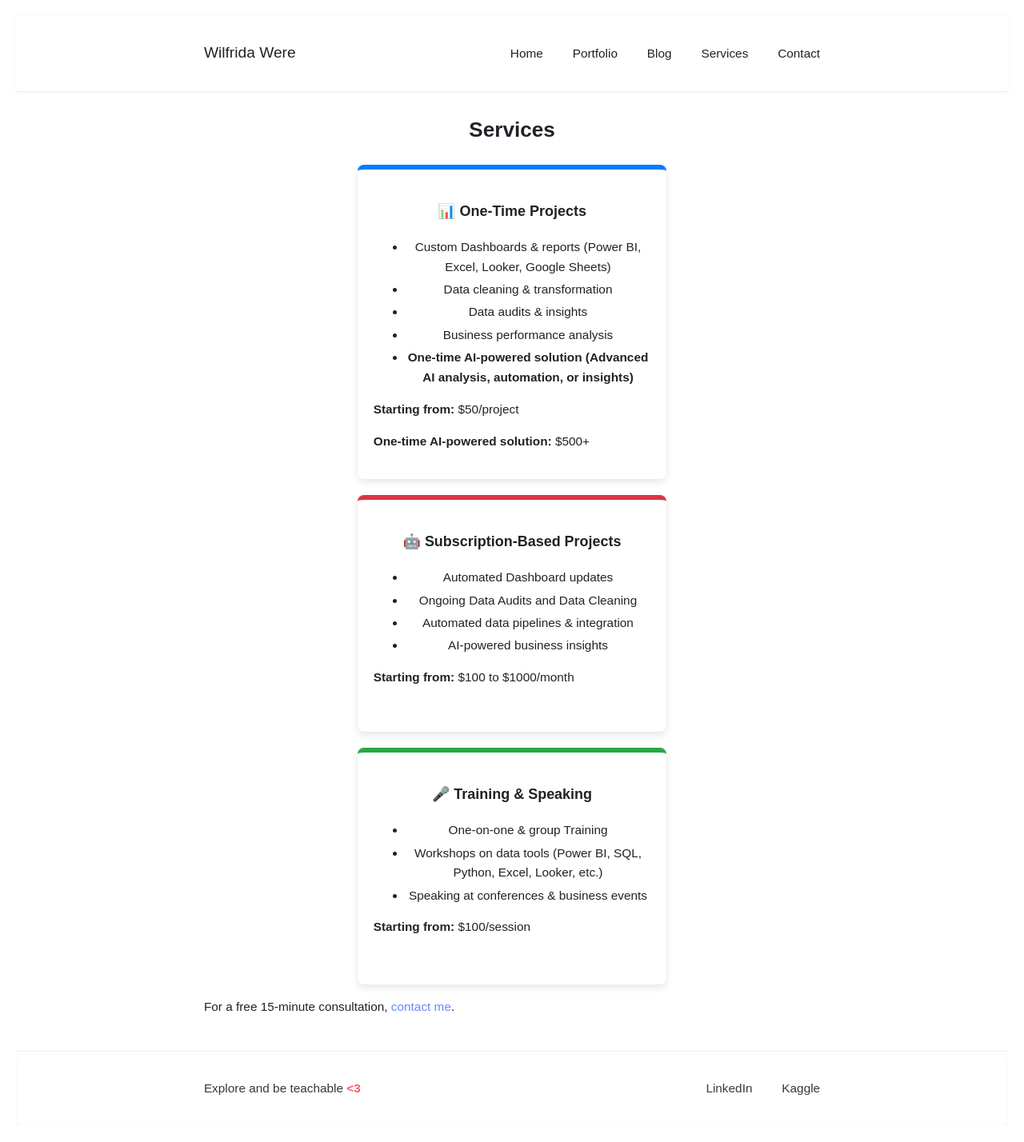
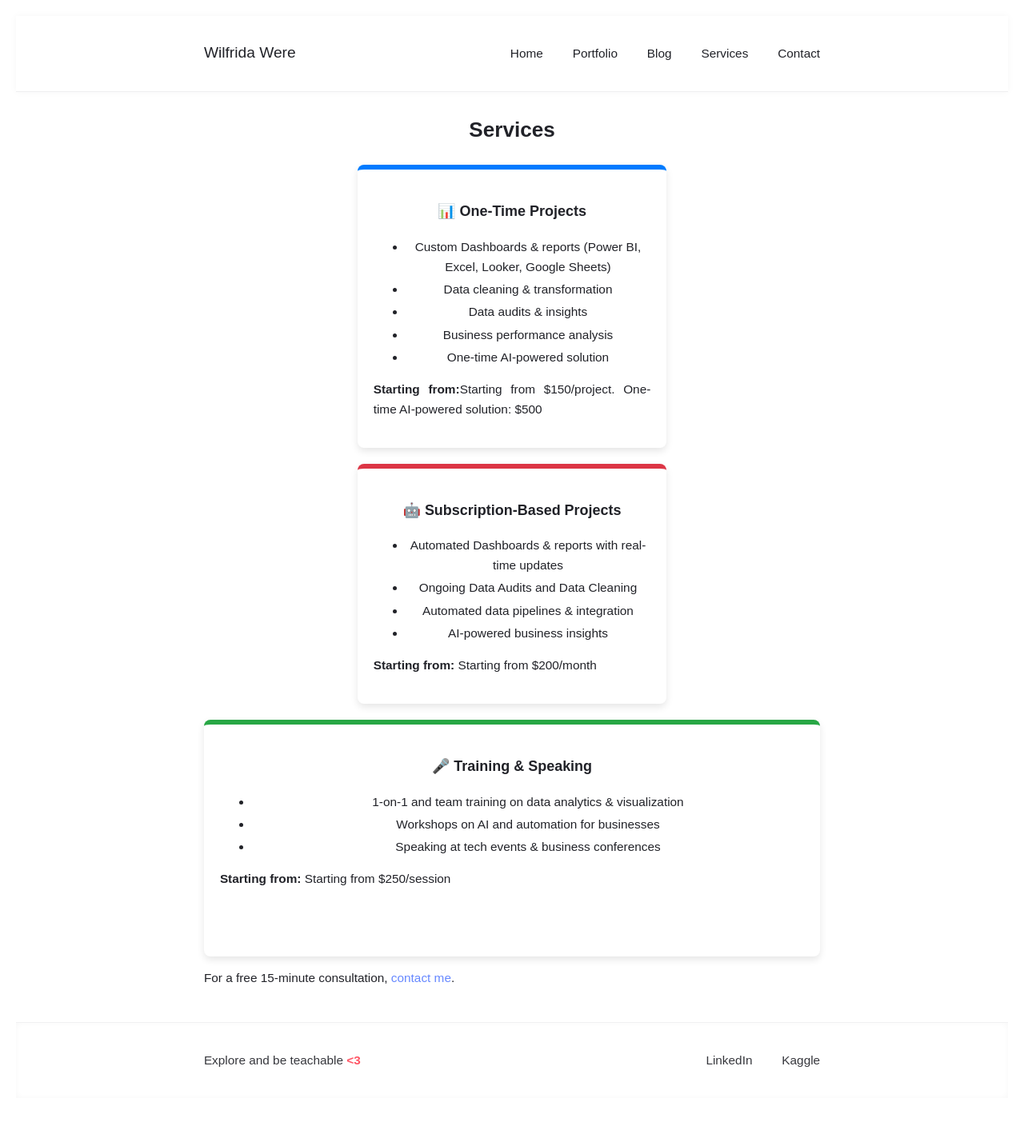
Before and after one commit to Wilfrida-Were/website, a Jekyll site: the page built from services.html, in a window 1280 px wide. Shown: the whole page at 80% size. Built offline with Jekyll 4.4.1, drawn with Linux system fonts in a browser that asks for light colours; after the commit the page ends 1393 px from its top, so only the background shows below that.

Commit message:
Update services.html

```diff
--- a/services.html
+++ b/services.html
@@ -14,33 +14,32 @@ title: "Services"
             <li>Data cleaning & transformation</li>
             <li>Data audits & insights</li>
             <li>Business performance analysis</li>
-            <li><strong>One-time AI-powered solution (Advanced AI analysis, automation, or insights)</strong></li>
+            <li>One-time AI-powered solution</li>
         </ul>
-        <p><strong>Starting from:</strong> $50/project</p>
-        <p><strong>One-time AI-powered solution:</strong> $500+</p>
+        <p><strong>Starting from:</strong>Starting from $150/project. One-time AI-powered solution: $500</p>
     </div>
 
     <!-- Subscription-Based Projects -->
     <div class="service-box red">
         <h3>🤖 Subscription-Based Projects</h3>
         <ul>
-            <li>Automated Dashboard updates</li>
+            <li>Automated Dashboards & reports with real-time updates</li>
             <li>Ongoing Data Audits and Data Cleaning</li>
             <li>Automated data pipelines & integration</li>
             <li>AI-powered business insights</li>
         </ul>
-        <p><strong>Starting from:</strong> $100 to $1000/month</p>
+        <p><strong>Starting from:</strong> Starting from $200/month</p>
     </div>
 
     <!-- Training & Speaking -->
-    <div class="service-box green">
+    <div class="service-box green full-width">
         <h3>🎤 Training & Speaking</h3>
         <ul>
-            <li>One-on-one & group Training</li>
-            <li>Workshops on data tools (Power BI, SQL, Python, Excel, Looker, etc.)</li>
-            <li>Speaking at conferences & business events</li>
+            <li>1-on-1 and team training on data analytics & visualization</li>
+            <li>Workshops on AI and automation for businesses</li>
+            <li>Speaking at tech events & business conferences</li>
         </ul>
-        <p><strong>Starting from:</strong> $100/session</p>
+        <p><strong>Starting from:</strong> Starting from $250/session</p>
     </div>
 </div>
 
```
